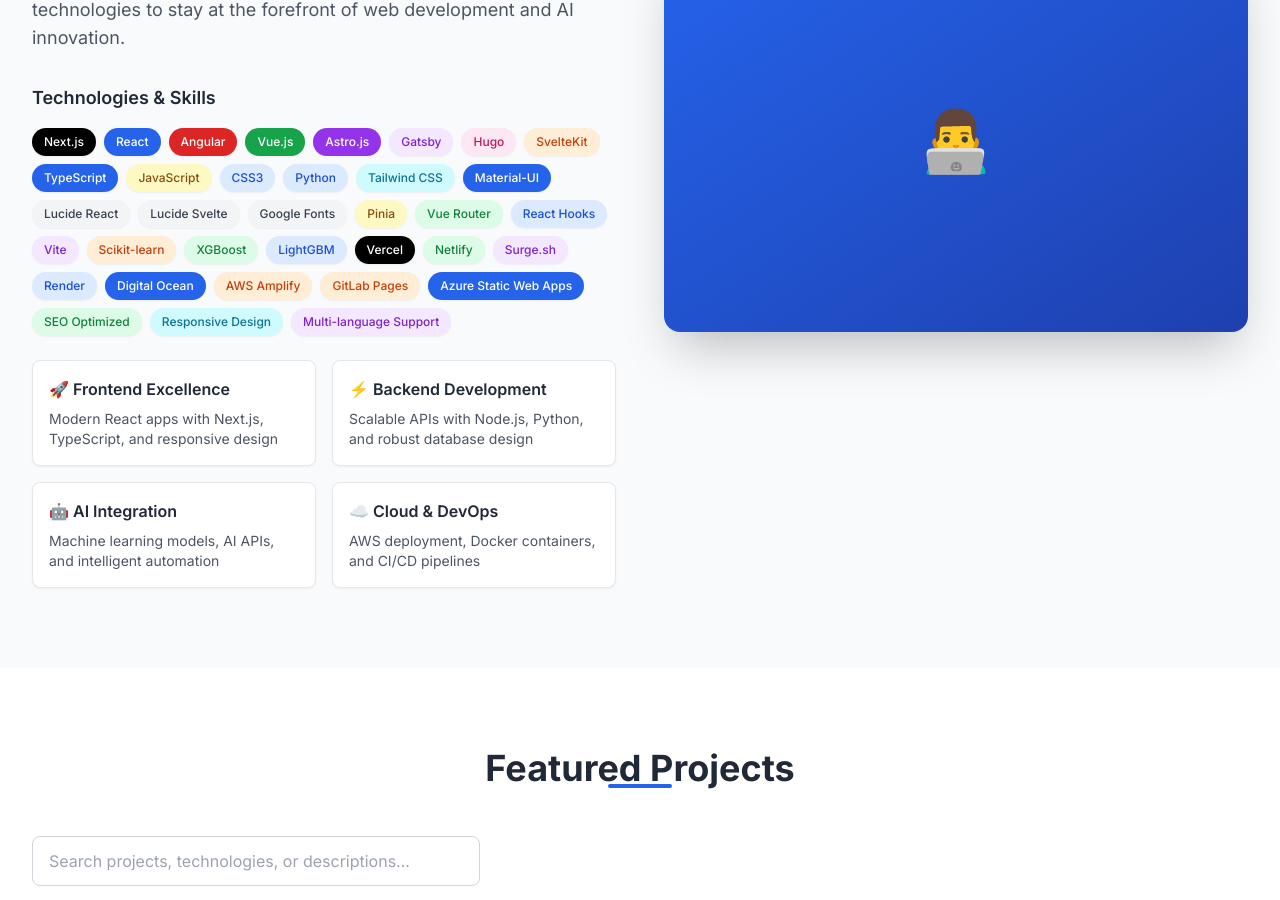
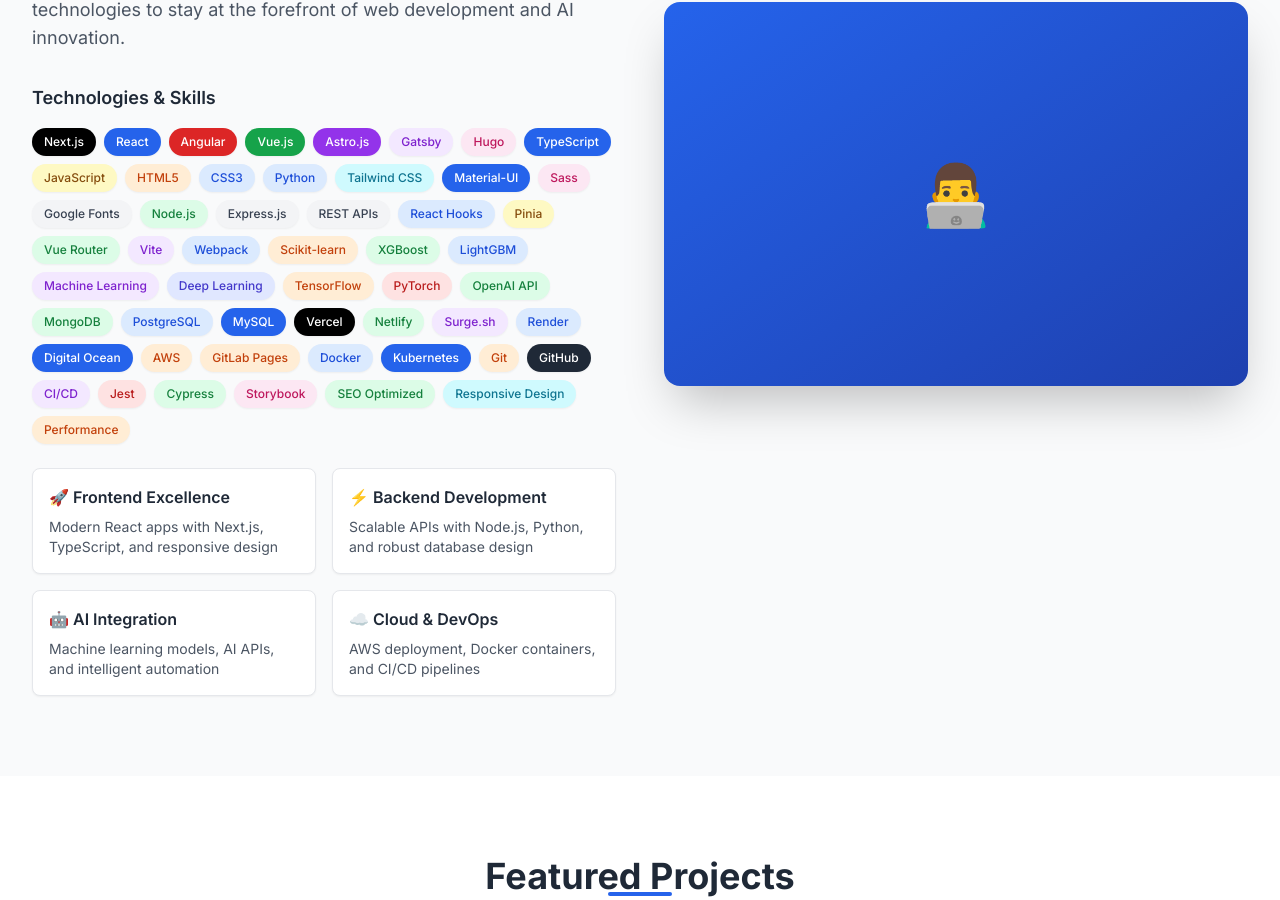
Before and after one commit to davidagustin/davidagustin.github.io, a React (Create React App) app: page / in a window 1280 px wide. Shown: the part 1276-2176 px from the top of the page. Built offline with nearby package versions, Linux system fonts and the light colour scheme; the HTML template or start-up script is replaced by a standard one.

Commit message:
revert: restore original comprehensive technology chips in About section

```diff
--- a/index.html
+++ b/index.html
@@ -1 +1 @@
-<!doctype html><html lang="en"><head><meta charset="utf-8"/><link rel="icon" href="/favicon.ico"/><meta name="viewport" content="width=device-width,initial-scale=1"/><meta name="theme-color" content="#000000"/><meta name="description" content="David Agustin - Full Stack Developer specializing in React, Next.js, AI/ML, and modern web technologies. View my projects and experience."/><meta name="keywords" content="David Agustin, Full Stack Developer, React, Next.js, AI, Machine Learning, Web Development, Portfolio"/><link rel="apple-touch-icon" href="/logo192.png"/><link rel="manifest" href="/manifest.json"/><link href="https://fonts.googleapis.com/css2?family=Inter:wght@300;400;500;600;700&display=swap" rel="stylesheet"><title>David Agustin - Full Stack Developer Portfolio</title><script defer="defer" src="/static/js/main.3f30e7b0.js"></script><link href="/static/css/main.f69bdc57.css" rel="stylesheet"></head><body><noscript>You need to enable JavaScript to run this app.</noscript><div id="root"></div></body></html>
+<!doctype html><html lang="en"><head><meta charset="utf-8"/><link rel="icon" href="/favicon.ico"/><meta name="viewport" content="width=device-width,initial-scale=1"/><meta name="theme-color" content="#000000"/><meta name="description" content="David Agustin - Full Stack Developer specializing in React, Next.js, AI/ML, and modern web technologies. View my projects and experience."/><meta name="keywords" content="David Agustin, Full Stack Developer, React, Next.js, AI, Machine Learning, Web Development, Portfolio"/><link rel="apple-touch-icon" href="/logo192.png"/><link rel="manifest" href="/manifest.json"/><link href="https://fonts.googleapis.com/css2?family=Inter:wght@300;400;500;600;700&display=swap" rel="stylesheet"><title>David Agustin - Full Stack Developer Portfolio</title><script defer="defer" src="/static/js/main.4134e317.js"></script><link href="/static/css/main.51c34fb5.css" rel="stylesheet"></head><body><noscript>You need to enable JavaScript to run this app.</noscript><div id="root"></div></body></html>
--- a/src/components/About.tsx
+++ b/src/components/About.tsx
@@ -11,33 +11,48 @@
     { name: 'Astro.js', color: 'bg-purple-600 text-white' },
     { name: 'Gatsby', color: 'bg-purple-100 text-purple-700' },
     { name: 'Hugo', color: 'bg-pink-100 text-pink-700' },
-    { name: 'SvelteKit', color: 'bg-orange-100 text-orange-700' },
 
     // Languages & Type Safety
     { name: 'TypeScript', color: 'bg-blue-600 text-white' },
     { name: 'JavaScript', color: 'bg-yellow-100 text-yellow-800' },
+    { name: 'HTML5', color: 'bg-orange-100 text-orange-700' },
     { name: 'CSS3', color: 'bg-blue-100 text-blue-700' },
     { name: 'Python', color: 'bg-blue-100 text-blue-700' },
 
     // Styling & UI
     { name: 'Tailwind CSS', color: 'bg-cyan-100 text-cyan-700' },
     { name: 'Material-UI', color: 'bg-blue-600 text-white' },
-    { name: 'Lucide React', color: 'bg-gray-100 text-gray-700' },
-    { name: 'Lucide Svelte', color: 'bg-gray-100 text-gray-700' },
+    { name: 'Sass', color: 'bg-pink-100 text-pink-700' },
     { name: 'Google Fonts', color: 'bg-gray-100 text-gray-700' },
+
+    // Backend & APIs
+    { name: 'Node.js', color: 'bg-green-100 text-green-700' },
+    { name: 'Express.js', color: 'bg-gray-100 text-gray-700' },
+    { name: 'REST APIs', color: 'bg-gray-100 text-gray-700' },
+    { name: 'React Hooks', color: 'bg-blue-100 text-blue-700' },
 
     // State Management & Routing
     { name: 'Pinia', color: 'bg-yellow-100 text-yellow-800' },
     { name: 'Vue Router', color: 'bg-green-100 text-green-700' },
-    { name: 'React Hooks', color: 'bg-blue-100 text-blue-700' },
 
     // Build Tools & Development
     { name: 'Vite', color: 'bg-purple-100 text-purple-700' },
+    { name: 'Webpack', color: 'bg-blue-100 text-blue-700' },
 
     // AI/ML & Data Science
     { name: 'Scikit-learn', color: 'bg-orange-100 text-orange-700' },
     { name: 'XGBoost', color: 'bg-green-100 text-green-700' },
     { name: 'LightGBM', color: 'bg-blue-100 text-blue-700' },
+    { name: 'Machine Learning', color: 'bg-purple-100 text-purple-700' },
+    { name: 'Deep Learning', color: 'bg-indigo-100 text-indigo-700' },
+    { name: 'TensorFlow', color: 'bg-orange-100 text-orange-700' },
+    { name: 'PyTorch', color: 'bg-red-100 text-red-700' },
+    { name: 'OpenAI API', color: 'bg-green-100 text-green-700' },
+
+    // Databases
+    { name: 'MongoDB', color: 'bg-green-100 text-green-700' },
+    { name: 'PostgreSQL', color: 'bg-blue-100 text-blue-700' },
+    { name: 'MySQL', color: 'bg-blue-600 text-white' },
 
     // Cloud & Deployment
     { name: 'Vercel', color: 'bg-black text-white' },
@@ -45,14 +60,25 @@
     { name: 'Surge.sh', color: 'bg-purple-100 text-purple-700' },
     { name: 'Render', color: 'bg-blue-100 text-blue-700' },
     { name: 'Digital Ocean', color: 'bg-blue-600 text-white' },
-    { name: 'AWS Amplify', color: 'bg-orange-100 text-orange-700' },
+    { name: 'AWS', color: 'bg-orange-100 text-orange-700' },
     { name: 'GitLab Pages', color: 'bg-orange-100 text-orange-700' },
-    { name: 'Azure Static Web Apps', color: 'bg-blue-600 text-white' },
+
+    // DevOps & Tools
+    { name: 'Docker', color: 'bg-blue-100 text-blue-700' },
+    { name: 'Kubernetes', color: 'bg-blue-600 text-white' },
+    { name: 'Git', color: 'bg-orange-100 text-orange-700' },
+    { name: 'GitHub', color: 'bg-gray-800 text-white' },
+    { name: 'CI/CD', color: 'bg-purple-100 text-purple-700' },
+
+    // Testing & Quality
+    { name: 'Jest', color: 'bg-red-100 text-red-700' },
+    { name: 'Cypress', color: 'bg-green-100 text-green-700' },
+    { name: 'Storybook', color: 'bg-pink-100 text-pink-700' },
 
     // Additional Skills
     { name: 'SEO Optimized', color: 'bg-green-100 text-green-700' },
     { name: 'Responsive Design', color: 'bg-cyan-100 text-cyan-700' },
-    { name: 'Multi-language Support', color: 'bg-purple-100 text-purple-700' },
+    { name: 'Performance', color: 'bg-orange-100 text-orange-700' },
   ];
 
   return (
```
Also changed, not shown: asset-manifest.json.
